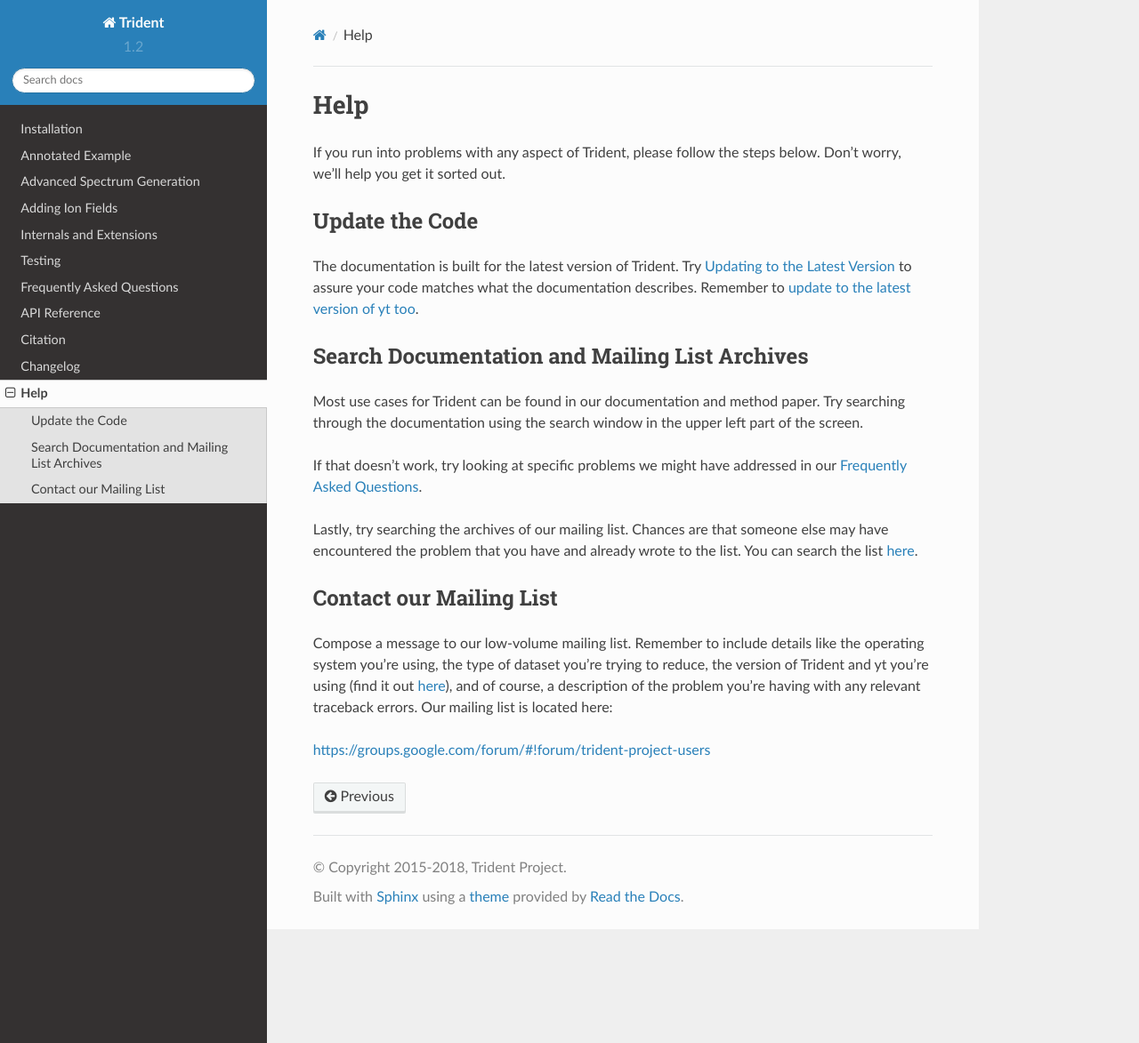
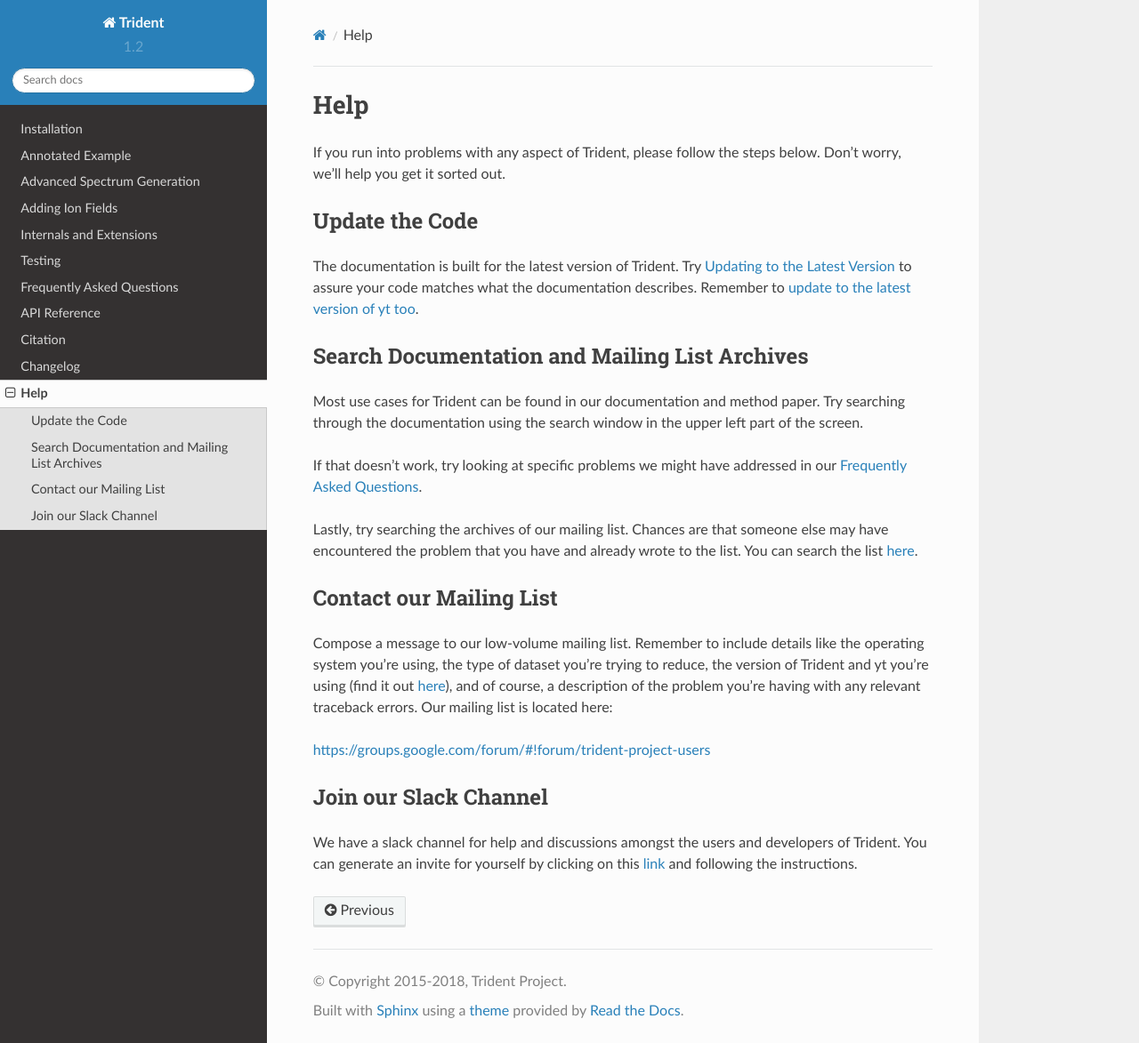
Before and after one commit to trident-project/trident, a Sphinx documentation site: the page built from doc/source/help.rst, in a window 1280 px wide and 1173 px high. Shown: the whole window at 89% size. Built offline with Sphinx 7.4.7 and the Read the Docs theme 2.0.0, drawn with Linux system fonts in a browser that asks for light colours; formulas are drawn with MathJax 3.

Commit message:
Adding information about slack channel auto-invite link.

```diff
--- a/doc/source/faq.rst
+++ b/doc/source/faq.rst
@@ -62,3 +62,8 @@ How do I cite Trident in my research?
 -------------------------------------
 
 Check out our :ref:`citation <citation>` page.
+
+How do I get an invite to the Trident slack channel?
+----------------------------------------------------
+
+Click on this `link <https://join.slack.com/t/trident-project/shared_invite/enQtMzE4ODM5NTg1Nzk0LTA2OTBmMGZmZTVmY2JhMmYwNjMwMjdhZWEyZGQ1YzNiY2EzOGY2MzVhNDY3YzMwZWI5YTY3NmU5YWQ4NjU5YTQ>`_.
--- a/doc/source/help.rst
+++ b/doc/source/help.rst
@@ -37,6 +37,13 @@ include details like the operating system you're using, the type of dataset
 you're trying to reduce, the version of Trident and yt you're using (find it
 out :ref:`here <what-version-am-i-running>`), and of course, a description of
 the problem you're having with any relevant traceback errors.
-Our mailing list is located here:
+Our mailing list is located here::
 
 https://groups.google.com/forum/#!forum/trident-project-users
+
+Join our Slack Channel
+----------------------
+
+We have a slack channel for help and discussions amongst the users and
+developers of Trident.  You can generate an invite for yourself by clicking
+on this `link <https://join.slack.com/t/trident-project/shared_invite/enQtMzE4ODM5NTg1Nzk0LTA2OTBmMGZmZTVmY2JhMmYwNjMwMjdhZWEyZGQ1YzNiY2EzOGY2MzVhNDY3YzMwZWI5YTY3NmU5YWQ4NjU5YTQ>`_ and following the instructions.
```
